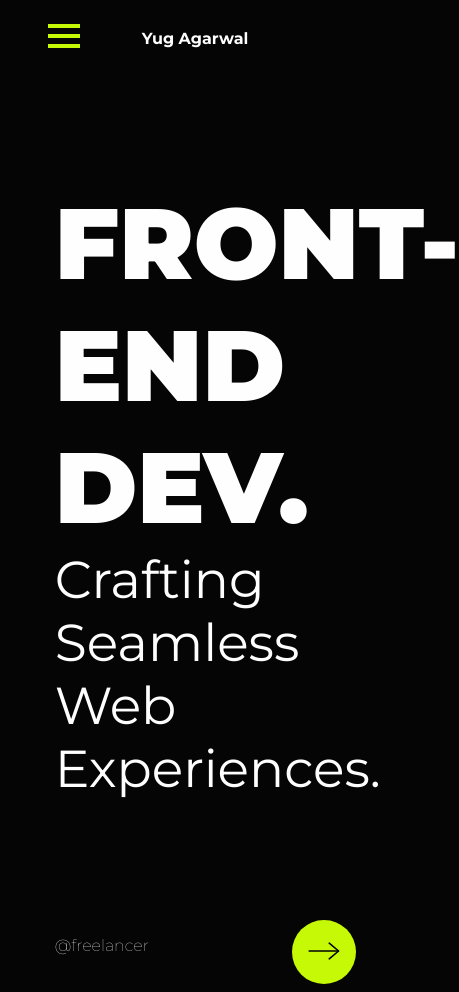
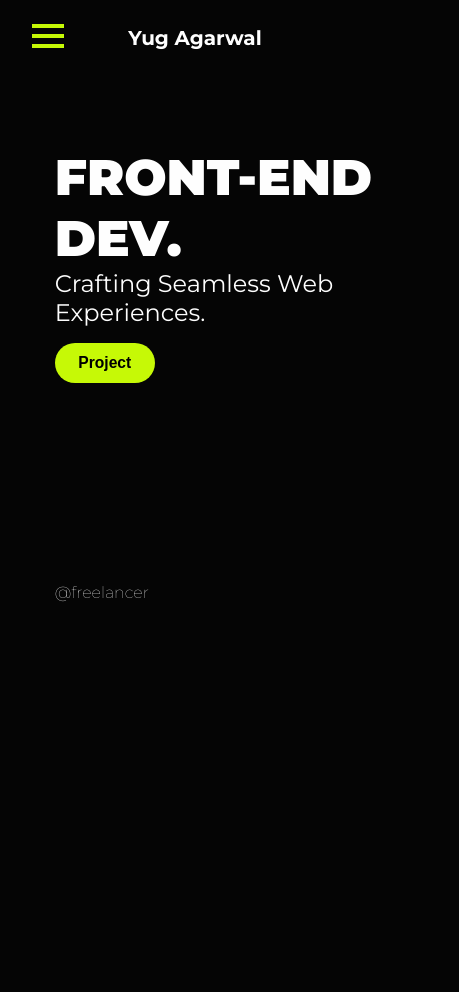
Before and after one commit to 03YugAgarwal/portfoliov2, a React (Vite) app: page / in a window 390 px wide. Shown: the whole page, 459 px wide, since content can reach past the window. After the commit the page ends 844 px from the top, so only its background shows below. Built offline with nearby package versions, Linux system fonts and the light colour scheme.

Commit message:
home and nav fully responsive

```diff
--- a/src/components/Home.css
+++ b/src/components/Home.css
@@ -16,18 +16,6 @@
   /* text-decoration: dashed ;
   text-decoration-color: red; */
 }
-
-/* .home-main:hover::before {
-  content: "";
-  position: absolute;
-  left: 35%;
-  bottom: 8px;
-  width: 900px;
-  height: 4px;
-  transform: skew(-12deg) translateX(-50%);
-  background: var(--primary-color);
-  z-index: -1;
-} */
 
 .home-secondary {
   font-size: 52px;
@@ -67,3 +55,43 @@
   box-shadow: 0px 0px 50px var(--primary-color);
   cursor: pointer;
 }
+
+.home-project-button{
+  display: none;
+}
+
+@media screen and (max-width: 750px) {
+
+  .home-main{
+    font-size: var(--font-mobile-h1);
+    margin-top: 80px;
+  }
+  .home-secondary{
+    font-size: var(--font-mobile-h2);
+  }
+  .home-bottom button{
+    display: none;
+  }
+
+  .home-h3{
+    font-size: var(--font-mobile-h3);
+    margin-top: 80px;
+  }
+
+  .home-project-button{
+
+    margin-top: 16px;
+
+    display: flex;
+    justify-content: center;
+    align-items: center;
+    border: none;
+    background-color: var(--primary-color);
+    border-radius: 36px;
+    padding: 0px 0px;
+    width: 100px;
+    height: 40px;
+
+  }
+
+}
--- a/src/components/Home.jsx
+++ b/src/components/Home.jsx
@@ -7,11 +7,16 @@ export default function Home() {
       <h1 className="home-main">FRONT-END DEV.</h1>
       <h2 className="home-secondary">Crafting Seamless Web</h2>
       <h2 className="home-secondary">Experiences.</h2>
+      <button className="home-project-button">
+          {/* <SVG width="50px" height="60px" /> */}
+          <h3>Project</h3>
+        </button>
       <div className="home-bottom">
         <h3 className="home-h3">@freelancer</h3>
-        <button>
+        <button className="next-btn">
           <SVG width="50px" height="60px" />
         </button>
+
       </div>
     </div>
   );
--- a/src/components/Navbar.css
+++ b/src/components/Navbar.css
@@ -72,8 +72,6 @@
 
   position: absolute;
   top: 24px;
-  left:24px;
-
   width: 32px;
   height: 24px;
   margin-left: 24px;
@@ -92,12 +90,22 @@
   z-index: 2;
   position: absolute;
   top: 24px;
-  left:24px;
 
   width: 32px;
   height: 24px;
   margin-left: 24px;
+}
 
+
+.hamburger-menu-open .hamburger-item:nth-child(3){
+  transform: rotate(45deg) translateX(-3px) translateY(-3px);
+}
+.hamburger-menu-open .hamburger-item:nth-child(2){
+  /* display: none; */
+  transform: rotate(135deg) translateX(4px) translateY(-4px);
+}
+.hamburger-menu-open .hamburger-item:nth-child(1){
+  display: none;
 }
 
 .nav-links-hamburger {
@@ -138,14 +146,20 @@
   .nav-heading {
 
     z-index: 2;
-
-    font-size: 28px;
+    position: relative;
     margin-left: auto;
     margin-right: auto;
+
+  }
+  .nav-heading h2{
+    font-size: 20px;
+    margin-top: 10px;
+    /* margin-bottom: 0px; */
   }
 
   .hamburger-menu{
-    display: inline;
+    display: inline-block;
   }
 
+
 }
```
